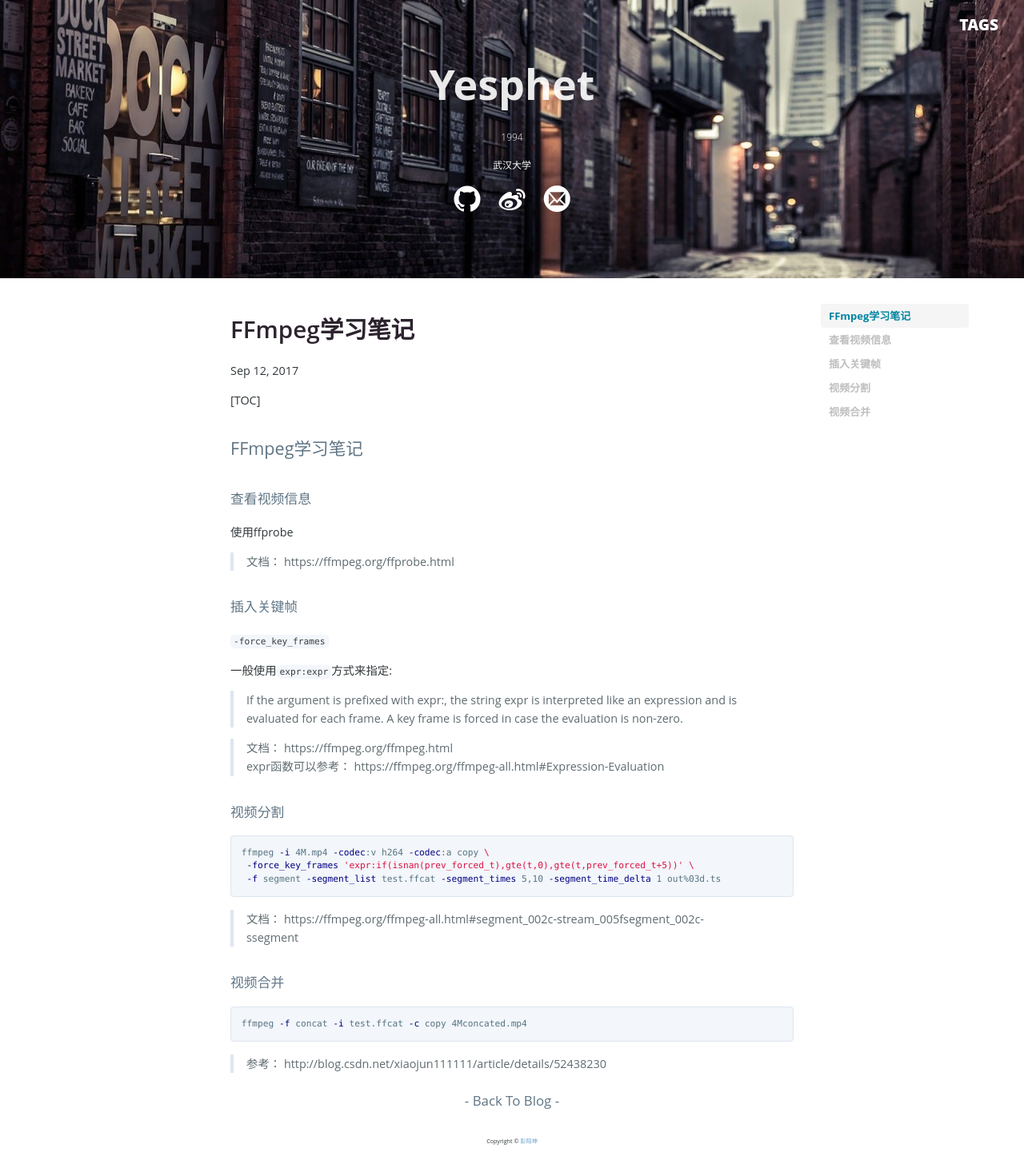
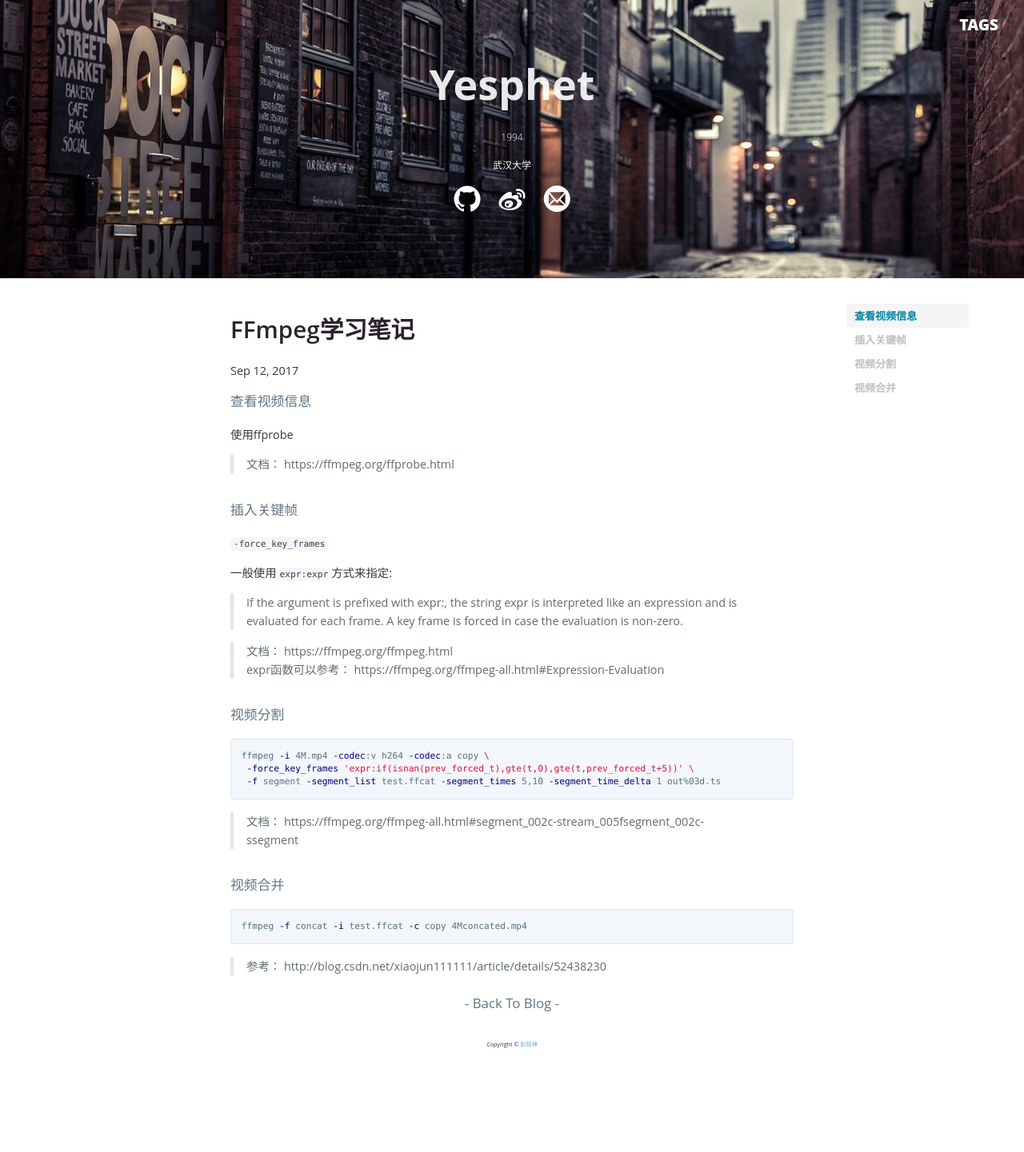
Before and after one commit to Yesphet/Yesphet.github.io, a Jekyll site: the page built from _posts/2017-9-12-FFmpeg学习笔记.md, in a window 1280 px wide. Shown: the whole page at 80% size. Built offline with Jekyll 4.4.1, drawn with Linux system fonts in a browser that asks for light colours; nearby versions of some CDN libraries; some web fonts are replaced; comment, search, counter and statistics services are not loaded; after the commit the page ends 1319 px from its top, so only the background shows below that.

Commit message:
update .gitignore 增加索引栏缩进

```diff
--- a/_posts/2017-9-12-FFmpeg学习笔记.md
+++ b/_posts/2017-9-12-FFmpeg学习笔记.md
@@ -4,10 +4,6 @@
 tag:
  - FFmpeg
 ---
-
-[TOC]
-
-## FFmpeg学习笔记
 
 ### 查看视频信息
 
--- a/stylesheets/catalog.css
+++ b/stylesheets/catalog.css
@@ -68,3 +68,19 @@
     font-size: 13px;
     font-weight: 700;
 }
+
+.h2_nav {
+    margin-left: 1rem;
+}
+.h3_nav {
+    margin-left: 2rem;
+}
+.h4_nav {
+    margin-left: 3rem;
+}
+.h5_nav {
+    margin-left: 4rem;
+}
+.h6_nav {
+    margin-left: 5rem;
+}
```
Also changed, not shown: 6 other files.
